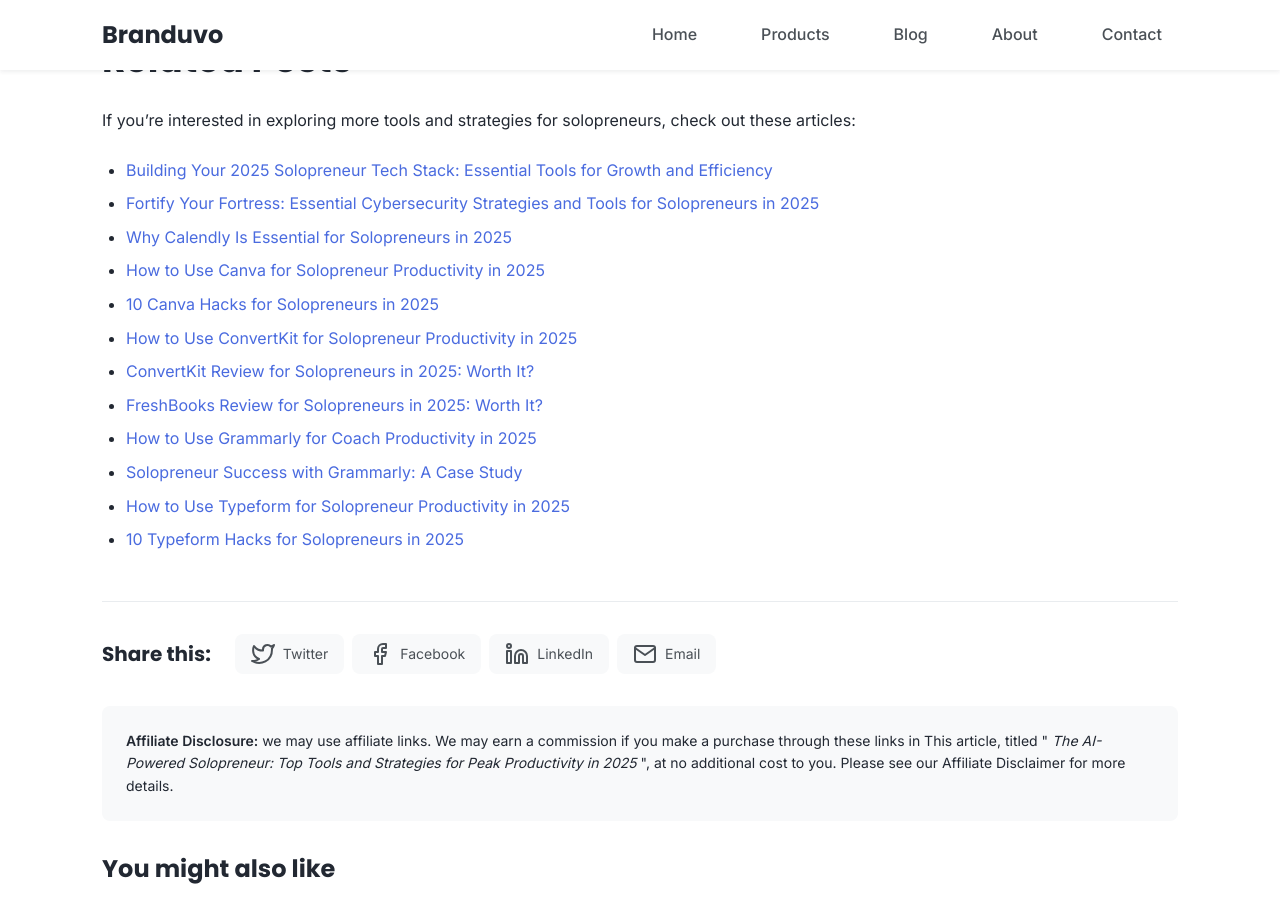
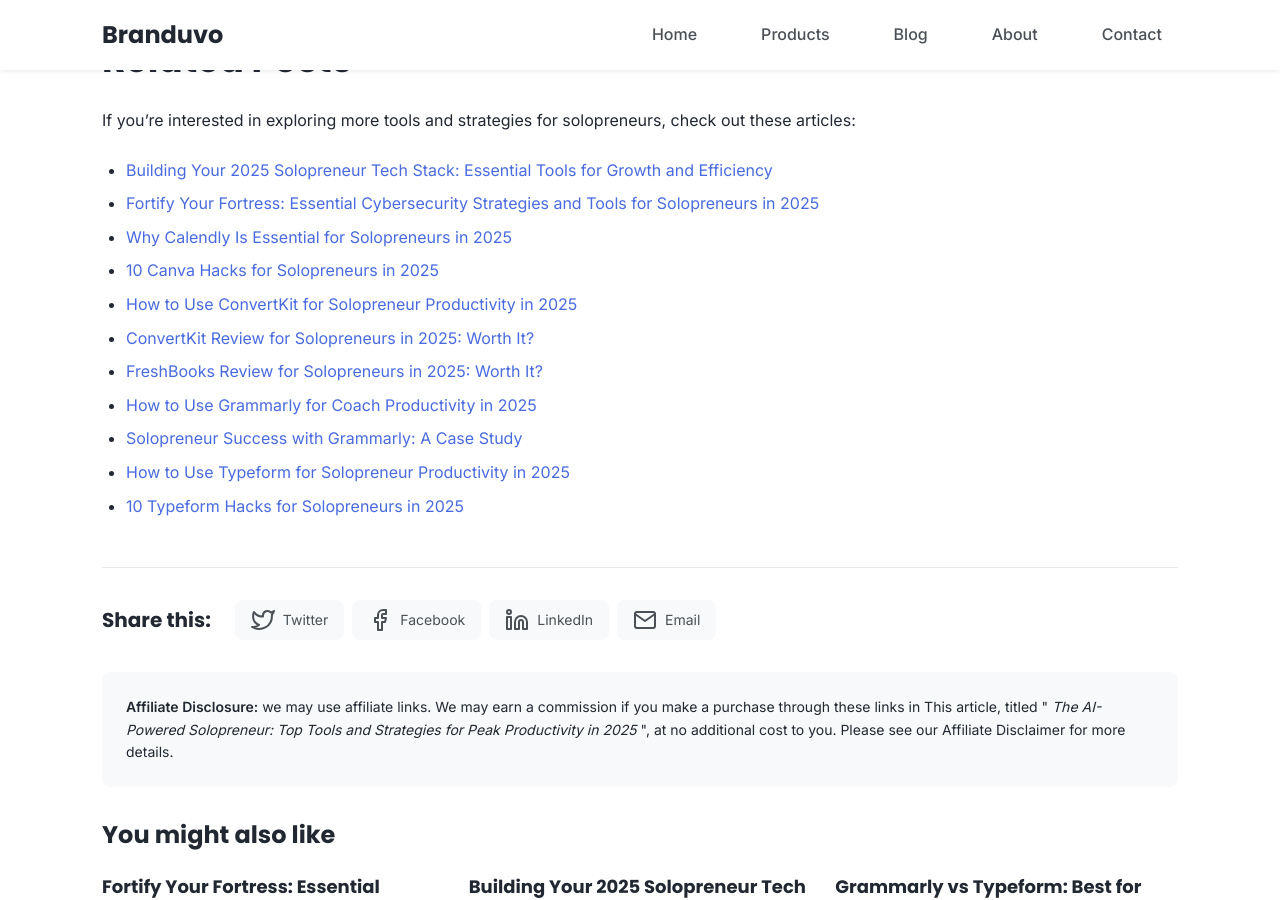
Before and after one commit to branduvo/branduvo.github.io, a Jekyll site: the page built from _posts/2025-05-15-ai-solopreneur-tools-strategies.md, in a window 1280 px wide and 900 px high, scrolled down 1980 px. Built offline with Jekyll 4.4.1, drawn with Linux system fonts in a browser that asks for light colours.

Commit message:
Update 2025-05-15-ai-solopreneur-tools-strategies.md

```diff
--- a/_posts/2025-05-15-ai-solopreneur-tools-strategies.md
+++ b/_posts/2025-05-15-ai-solopreneur-tools-strategies.md
@@ -40,7 +40,6 @@
 - [Building Your 2025 Solopreneur Tech Stack: Essential Tools for Growth and Efficiency](/solopreneur-tech-stack-tools.html/)
 - [Fortify Your Fortress: Essential Cybersecurity Strategies and Tools for Solopreneurs in 2025](/solopreneur-cybersecurity-tools.html/)
 - [Why Calendly Is Essential for Solopreneurs in 2025](/why-calendly-is-essential-for-solopreneurs-in-2025.html/)
-- [How to Use Canva for Solopreneur Productivity in 2025](/how-to-use-canva-for-solopreneur-productivity-in-2025.html/)
 - [10 Canva Hacks for Solopreneurs in 2025](/10-canva-hacks-for-solopreneurs-in-2025.html/)
 - [How to Use ConvertKit for Solopreneur Productivity in 2025](/how-to-use-convertkit-for-solopreneur-productivity-in-2025.html/)
 - [ConvertKit Review for Solopreneurs in 2025: Worth It?](/convertkit-review-for-solopreneurs-in-2025-worth-it.html/)
```
